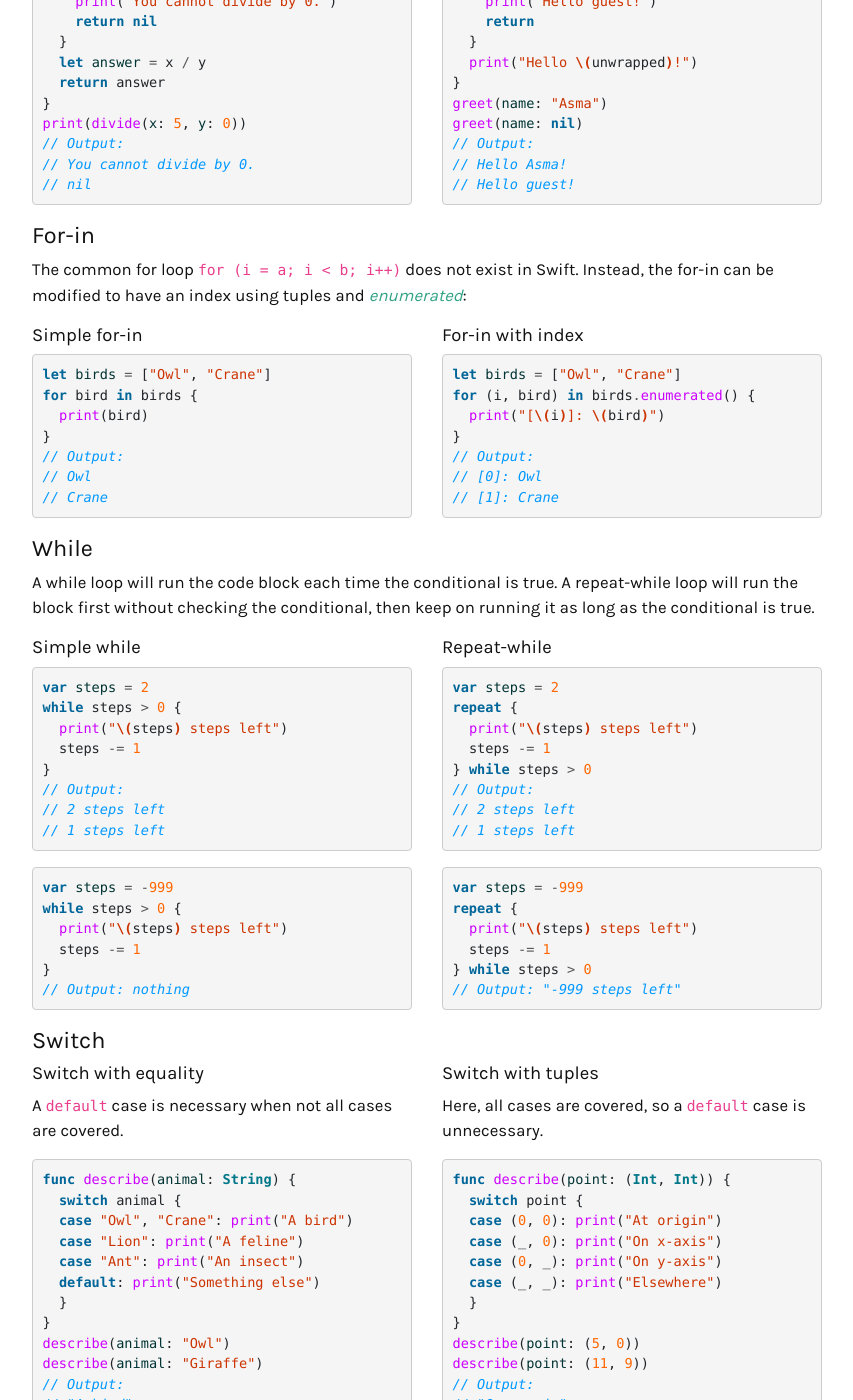
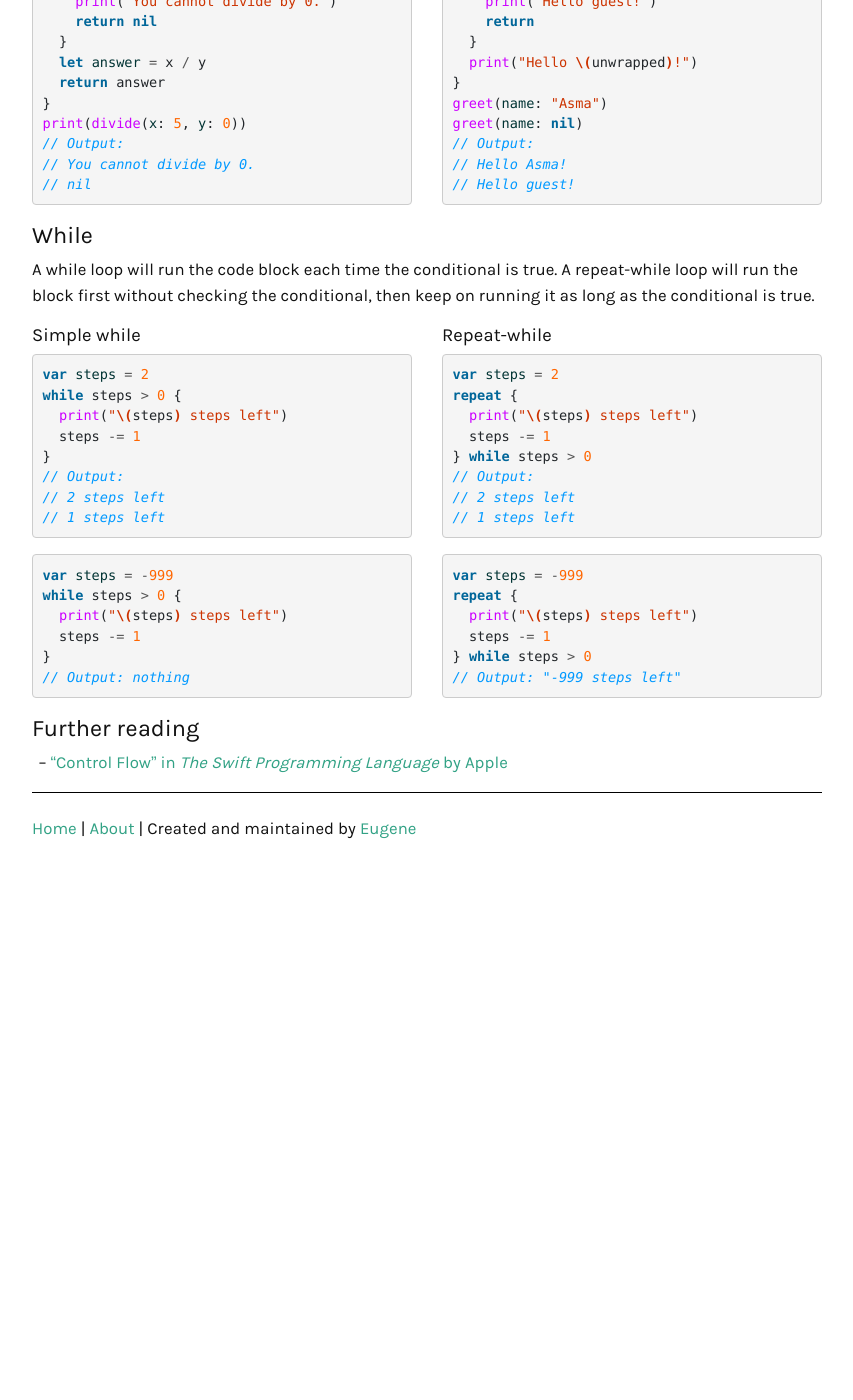
Before and after one commit to ebelinski/swiftly, a Jekyll site: the page built from control-flow.md, in a window 1280 px wide and 1400 px high, scrolled down 978 px. Shown: the whole window, without its empty margins (213-1066 px from the left). Built offline with Jekyll 4.4.1, drawn with Linux system fonts in a browser that asks for light colours; after the commit the page ends 1843 px from its top, so only the background shows below that; some of the changed text lies outside the part shown.

Commit message:
added switch page

````diff
--- a/control-flow.md
+++ b/control-flow.md
@@ -6,10 +6,7 @@ redirect_from:
   - /control/
   - /guard/
   - /guard-let/
-  - /switch/
   - /while/
-  - /switch/
-  - /case/
 ---
 {::options parse_block_html="true" /}
 
@@ -126,40 +123,6 @@ greet(name: nil)
 
 {% include closecol.html closerow=true %}
 
-### For-in
-
-The common for loop `for (i = a; i < b; i++)` does not exist in Swift. Instead, the for-in can be modified to have an index using tuples and _[enumerated](https://developer.apple.com/documentation/swift/array/1687832-enumerated)_:
-
-{% include opencol.html size=6 newrow=true %}
-
-#### Simple for-in
-
-```swift
-let birds = ["Owl", "Crane"]
-for bird in birds {
-  print(bird)
-}
-// Output:
-// Owl
-// Crane
-```
-
-{% include closecol.html %}{% include opencol.html size=6 %}
-
-#### For-in with index
-
-```swift
-let birds = ["Owl", "Crane"]
-for (i, bird) in birds.enumerated() {
-  print("[\(i)]: \(bird)")
-}
-// Output:
-// [0]: Owl
-// [1]: Crane
-```
-
-{% include closecol.html closerow=true %}
-
 ### While
 
 A while loop will run the code block each time the conditional is true. A repeat-while loop will run the block first without checking the conditional, then keep on running it as long as the conditional is true.
@@ -212,54 +175,6 @@ repeat {
 
 {% include closecol.html closerow=true %}
 
-### Switch
-
-{% include opencol.html size=6 newrow=true %}
-
-#### Switch with equality
-
-A `default` case is necessary when not all cases are covered.
-
-```swift
-func describe(animal: String) {
-  switch animal {
-  case "Owl", "Crane": print("A bird")
-  case "Lion": print("A feline")
-  case "Ant": print("An insect")
-  default: print("Something else")
-  }
-}
-describe(animal: "Owl")
-describe(animal: "Giraffe")
-// Output:
-// "A bird"
-// "Something else"
-```
-
-{% include closecol.html %}{% include opencol.html size=6 %}
-
-#### Switch with tuples
-
-Here, all cases are covered, so a `default` case is unnecessary.
-
-```swift
-func describe(point: (Int, Int)) {
-  switch point {
-  case (0, 0): print("At origin")
-  case (_, 0): print("On x-axis")
-  case (0, _): print("On y-axis")
-  case (_, _): print("Elsewhere")
-  }
-}
-describe(point: (5, 0))
-describe(point: (11, 9))
-// Output:
-// "On x-axis"
-// "Elsewhere"
-```
-
-{% include closecol.html closerow=true %}
-
 ### Further reading
 
 * ["Control Flow" in _The Swift Programming Language_ by Apple](https://developer.apple.com/library/content/documentation/Swift/Conceptual/Swift_Programming_Language/ControlFlow.html#//apple_ref/doc/uid/TP40014097-CH9-ID120)
````
Also changed, not shown: switch.md (added, +54 -0 lines).
